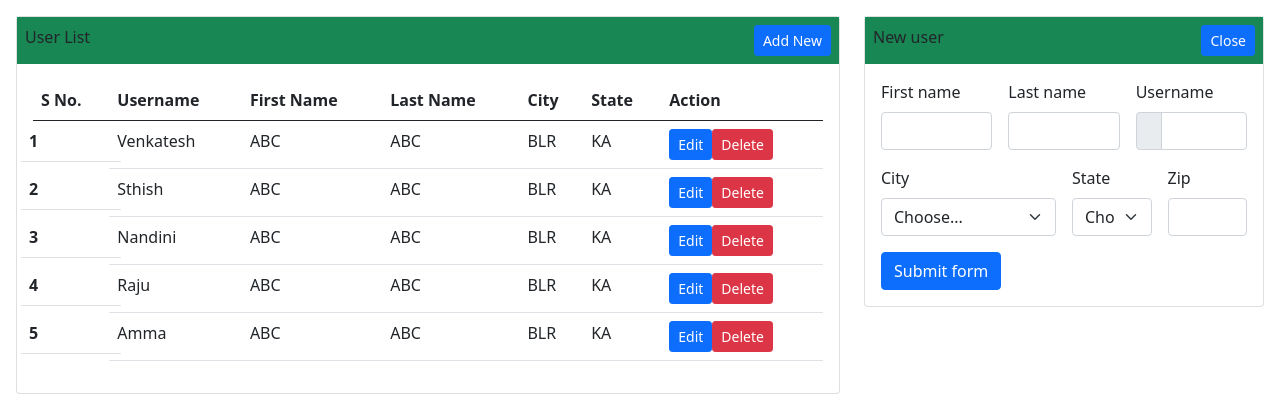
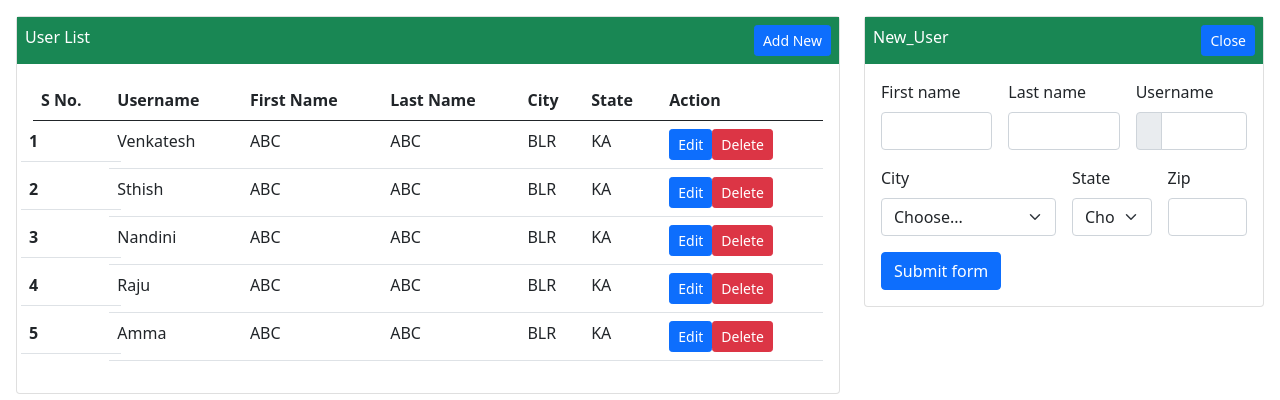
Before and after one commit to Avenkatesh1/Angular_JSON-CRUD, an Angular app: page / in a window 1280 px wide. Shown: the top 400 px of the page. Built offline with nearby package versions, Linux system fonts and the light colour scheme; data requests are answered from the project's data file.

Commit message:
I Have to changes the some UI

```diff
--- a/src/app/app.component.html
+++ b/src/app/app.component.html
@@ -3,11 +3,11 @@
         <div class="card">
             <div class="card-heder bg-success">
                 <div class="row p-2">
-                    <div class="col-6">
+                    <div class="col-6 text-white">
                         User List
                     </div>
                     <div class="col-6 text-end">
-                        <button class="btn btn-primary btn-sm">Add New</button>
+                      <button class="btn btn-primary btn-sm">Add New</button>
                     </div>
                 </div>
             </div>
@@ -48,8 +48,8 @@
         <div class="card">
             <div class="card-heder bg-success">
                 <div class="row p-2">
-                    <div class="col-6">
-                        New user
+                    <div class="col-6 text-white">
+                        New_User
                     </div>
                     <div class="col-6 text-end">
                         <button class="btn btn-primary btn-sm">Close</button>
--- a/src/app/app.component.ts
+++ b/src/app/app.component.ts
@@ -45,10 +45,10 @@ export class AppComponent implements OnInit{
     const isDelete = confirm("Are You Sure, You Want To Delete..");
     if(isDelete){
       this.http.delete<user>("http://localhost:3000/deleteList").subscribe((res:user)=>{
-      alert("User Date Delete Successfully");
      });
      const currentdata = this.userList.findIndex(m=> m.userid === this.userList.unshift());
       this.userList.splice(currentdata,1);
+      alert("User Date Delete Successfully");
     }
   }
   onEdit(){
```
